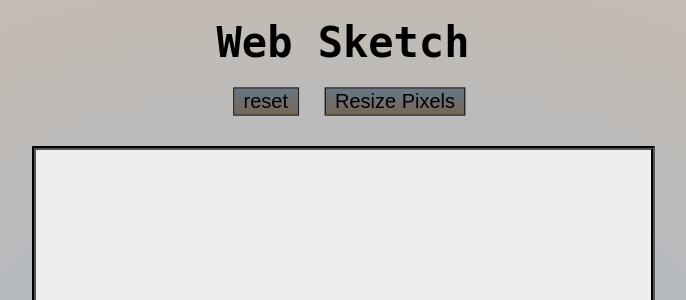
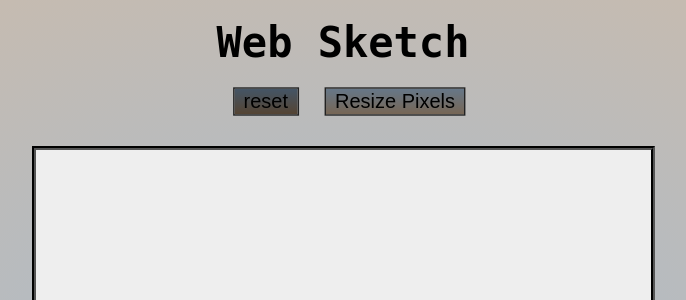
Before and after one commit to Jawakan/sketchSite, a Flask app: page / in a window 1280 px wide, while the restyled element is pressed. Shown: the top 300 px of the page, without its empty margins (297-983 px from the left). Run offline with Flask 2, Linux system fonts and the light colour scheme.

Commit message:
make buttons react to being pressed.

```diff
--- a/static/css/etch-main.css
+++ b/static/css/etch-main.css
@@ -42,6 +42,10 @@ button {
 	border: solid 1px #222;
 }
 
+button:active {
+    background-image: linear-gradient(#456, #543);
+}
+
 #userButtons {
     margin: auto;
     display: flex;
```
